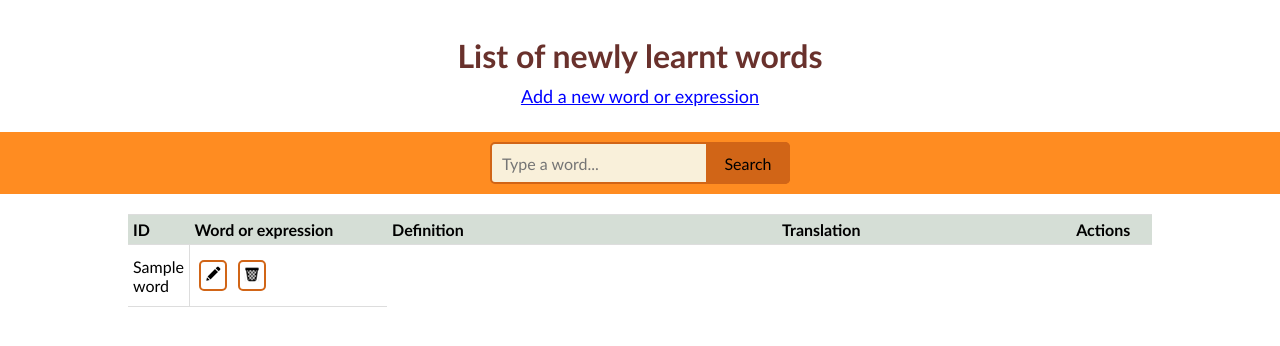
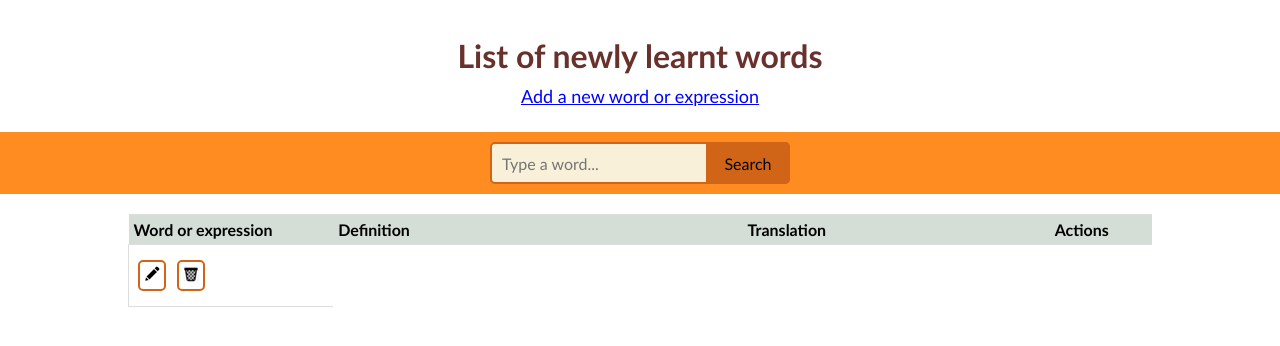
Before and after one commit to diana-hub/vocabulary, a Flask app: template templates/word_list.html in a window 1280 px wide. Shown: the top 346 px of the page. Run offline with Flask 2, Linux system fonts and the light colour scheme; the template is opened without the code that fills it: most values are stand-ins (such as "Sample title", 1, 10 or a date in 2020).

Commit message:
скрыла первый столбец с id, отформатировала остальную таблицу, добавила код и страницу формы для редактирования слов

```diff
--- a/main.py
+++ b/main.py
@@ -75,6 +75,21 @@
         cur.commit()
         return redirect(url_for('word_list'))
 
+@app.route("/edit_word/", methods=['GET', 'POST'])
+def edit_word():
+    if request.method == 'GET':
+        edit_word = "Filling form"
+        return render_template('edit_word.html', edit_word=edit_word)
+    if request.method == 'POST':
+        word = request.form.get('word')
+        description = request.form.get('description')
+        word_translation = request.form.get('translation')
+        query = 'INSERT INTO vocabulary (word, description, word_translation) VALUES (?, ?, ?);'
+        cur = get_db()
+        cur.execute(query, (word, description, word_translation))
+        cur.commit()
+        return redirect(url_for('word_list'))
+
 
 @app.route("/delete/<int:word_id>/", methods=['DELETE', 'POST'])
 def delete(word_id):
--- a/static/word_list/styles.css
+++ b/static/word_list/styles.css
@@ -84,11 +84,10 @@
 
 
 
-.column-one {width: 2%;}
-.column-two {width: 20%;}
-.column-three {width: 40%;}
-.column-four {width: 30%;}
-.column-five {width: 8%;}
+.column-one {width: 20%;}*/
+.column-two {width: 40%;}
+.column-three {width: 30%;}
+.column-four {width: 10%;}
 
 
 table {
@@ -113,12 +112,15 @@
 	border-right: none;
 }
 
+tr th:first-child {display: none;}
+
 td {
 	border: 1px solid #dddddd;
 	padding: 5px;
 }
 
 tr td:first-child, .table tr th:first-child {
+    display: none;
 	border-left: none;
 }
 
--- a/templates/word_list.html
+++ b/templates/word_list.html
@@ -35,7 +35,6 @@
              <col class="column-two">
              <col class="column-three">
              <col class="column-four">
-             <col class="column-five">
              <thead>
              <tr>
                  <th>ID</th>
```
Also changed, not shown: templates/edit_word.html (added, +10 -0 lines), myproject.db.
